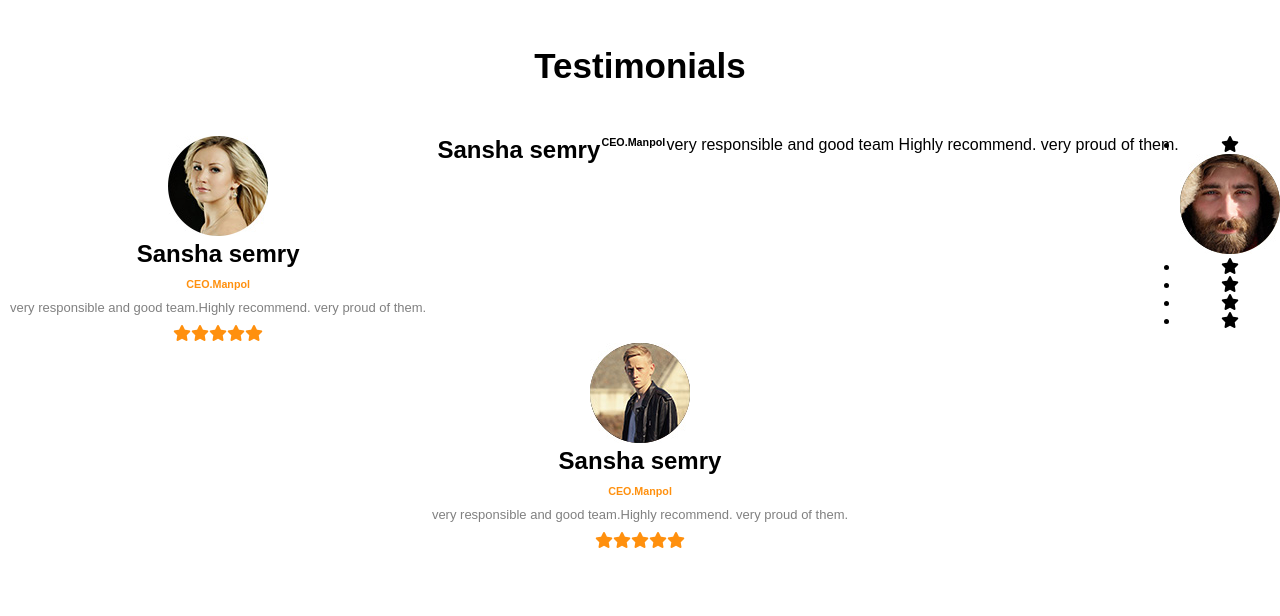
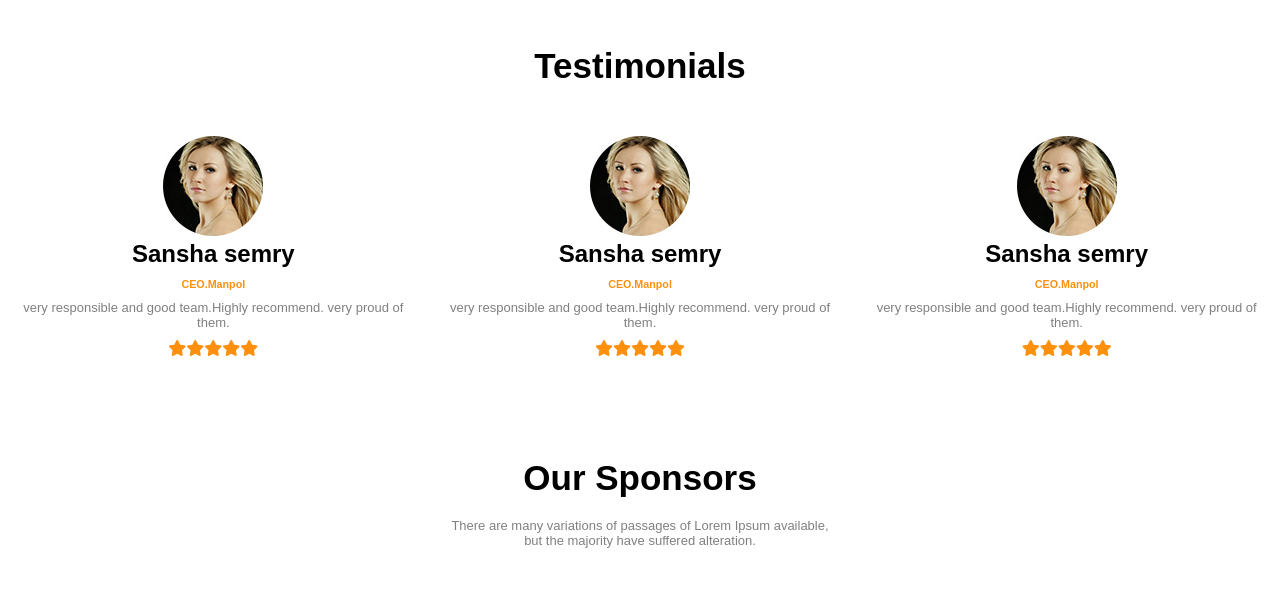
Before and after one commit to NusratNish/g3-architects-main-new, a plain HTML site: page index.html in a window 1280 px wide. Shown: the part 3320-3936 px from the top of the page. Drawn offline with Linux system fonts and the light colour scheme.

Commit message:
update testimonial

```diff
--- a/index.html
+++ b/index.html
@@ -124,21 +124,8 @@
                 <li><i class="fa-solid fa-star"></i></li>
             </ul>
         </div>
-                <h2>Sansha semry</h2>
-            <h6>CEO.Manpol</h6>
-            <p>very responsible and good team  Highly recommend. very proud of them.</p>
-            <ul>
-                <li><i class="fa-solid fa-star"></i></li>
-<div class="Testimonial-list-one">
-            <img src="./images/testimonial/avatar-2.jpg" alt="">
-                    <li><i class="fa-solid fa-star"></i></li>
-                <li><i class="fa-solid fa-star"></i></li>
-                <li><i class="fa-solid fa-star"></i></li>
-                <li><i class="fa-solid fa-star"></i></li>
-            </ul>
-        </div>
         <div class="Testimonial-list-one">
-            <img src="./images/testimonial/avatar-3.jpg" alt="">
+            <img src="./images/testimonial/avatar-1.jpg" alt="">
             <h2>Sansha semry</h2>
             <h6>CEO.Manpol</h6>
             <p>very responsible and good team.Highly recommend. very proud of them.</p>
@@ -150,6 +137,22 @@
                 <li><i class="fa-solid fa-star"></i></li>
             </ul>
         </div>
+        <div class="Testimonial-list-one">
+            <img src="./images/testimonial/avatar-1.jpg" alt="">
+            <h2>Sansha semry</h2>
+            <h6>CEO.Manpol</h6>
+            <p>very responsible and good team.Highly recommend. very proud of them.</p>
+            <ul>
+                <li><i class="fa-solid fa-star"></i></li>
+                <li><i class="fa-solid fa-star"></i></li>
+                <li><i class="fa-solid fa-star"></i></li>
+                <li><i class="fa-solid fa-star"></i></li>
+                <li><i class="fa-solid fa-star"></i></li>
+            </ul>
+        </div>
+
+
+
     </div>
    </section>
    <!-- --------------------------------Our-Sponpors-start--------------->
```
